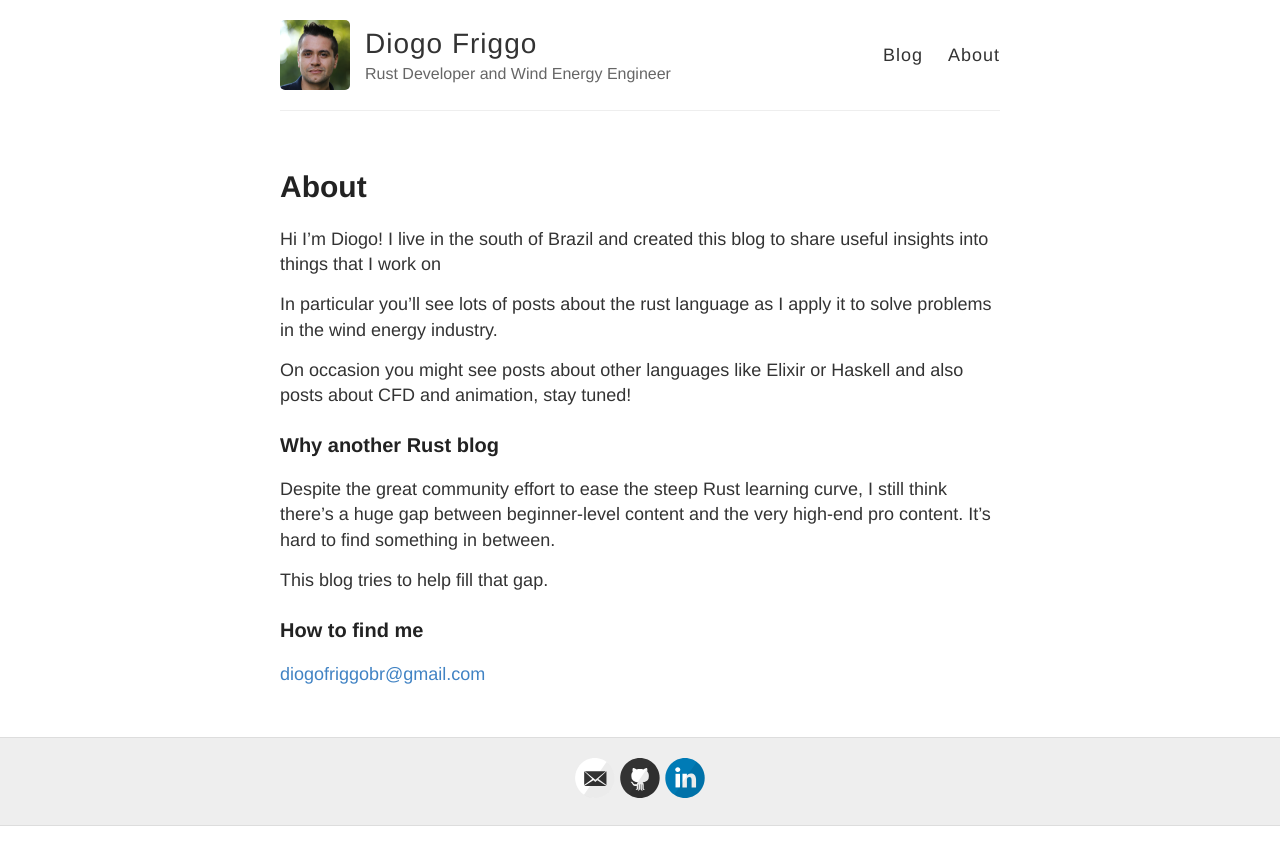
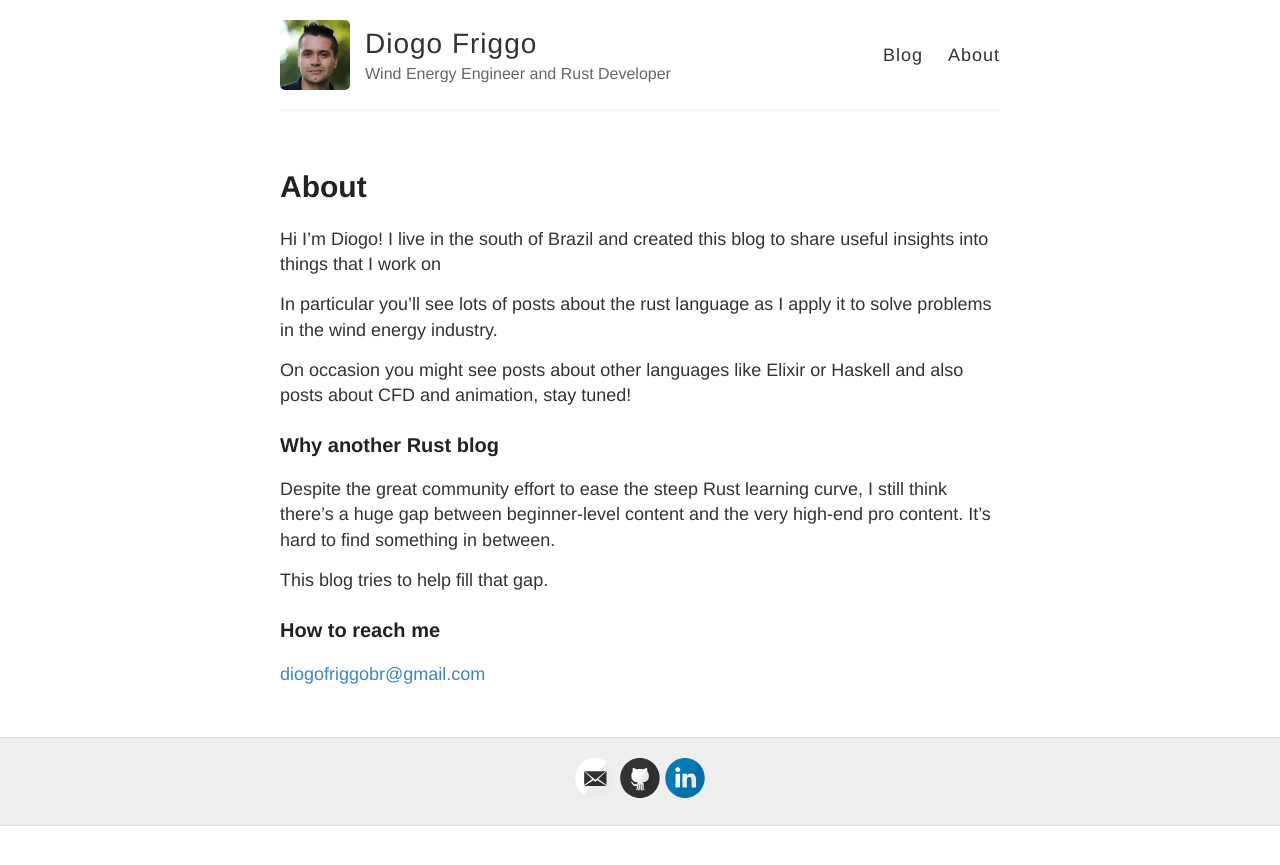
Before and after one commit to diogofriggo/diogofriggo.github.io, a Jekyll site: the page built from about.md, in a window 1280 px wide. Shown: the top 865 px of the page. Built offline with Jekyll 4.4.1, drawn with Linux system fonts in a browser that asks for light colours.

```diff
--- a/_config.yml
+++ b/_config.yml
@@ -6,7 +6,7 @@
 name: Diogo Friggo
 
 # Short bio or description (displayed in the header)
-description: Rust Developer and Wind Energy Engineer
+description: Wind Energy Engineer and Rust Developer
 
 # URL of your avatar or profile pic (you could use your GitHub profile pic)
 avatar: https://raw.githubusercontent.com/diogofriggo/diogofriggo.github.io/main/images/avatar.png
--- a/_includes/disqus.html
+++ b/_includes/disqus.html
@@ -1,4 +1,3 @@
-{% if site.disqus %}
 <div class="comments">
 	<div id="disqus_thread"></div>
 	<script type="text/javascript">
@@ -14,4 +13,3 @@
 	</script>
 	<noscript>Please enable JavaScript to view the <a href="http://disqus.com/?ref_noscript">comments powered by Disqus.</a></noscript>
 </div>
-{% endif %}
--- a/about.md
+++ b/about.md
@@ -17,6 +17,6 @@ beginner-level content and the very high-end pro content. It's hard to find some
 
 This blog tries to help fill that gap.
 
-### How to find me
+### How to reach me
 
 [diogofriggobr@gmail.com](diogofriggobr@gmail.com)
```
